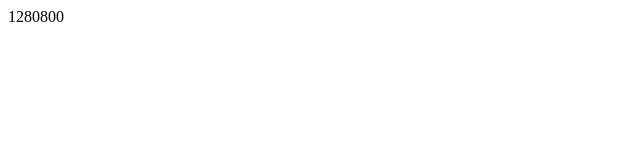
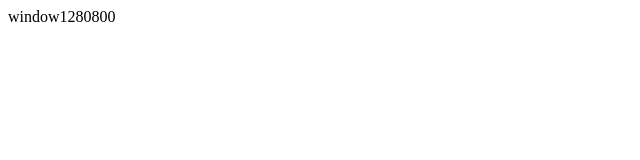
Before and after one commit to Syunpon/Puzzle, a plain HTML site: page test.html in a window 1280 px wide. Shown: the full height of the page, 0-640 px from the left. Drawn offline with Linux system fonts and the light colour scheme.

Commit message:
Update test.html

```diff
--- a/test.html
+++ b/test.html
@@ -1,6 +1,7 @@
 <html>
   <body>
 <script>
+  document.write("window");
 document.write(window.innerWidth);
 document.write(window.innerHeight);
 </script>
```
